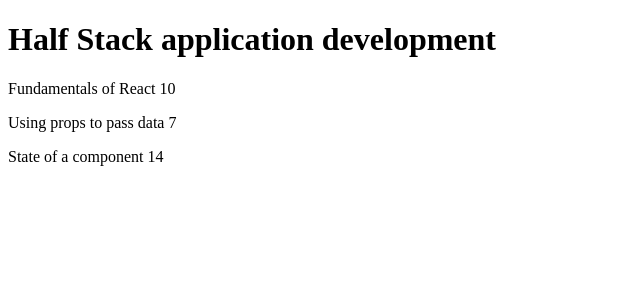
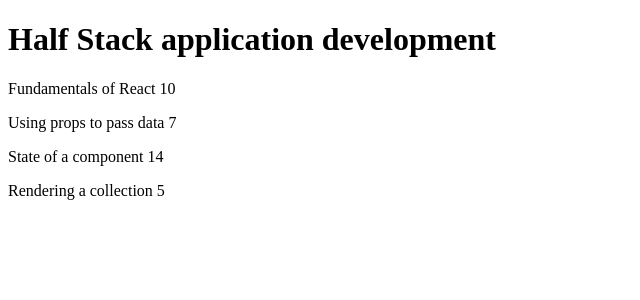
Before and after one commit to kevcomedia/fullstackopen2021-part2, a React (Create React App) app in the folder course-information/: page / in a window 1280 px wide. Shown: the top 300 px of the page, without its empty margins (0-640 px from the left). Built offline with nearby package versions, Linux system fonts and the light colour scheme.

Commit message:
Render parts array dynamically

```diff
--- a/course-information/src/App.js
+++ b/course-information/src/App.js
@@ -12,12 +12,12 @@
   )
 }
 
-const Content = (props) => {
+const Content = ({ parts }) => {
   return (
     <>
-      <Part part={props.parts[0]} />
-      <Part part={props.parts[1]} />
-      <Part part={props.parts[2]} />
+      {parts.map((part) => (
+        <Part part={part} key={part.id} />
+      ))}
     </>
   )
 }
@@ -62,6 +62,11 @@
         exercises: 14,
         id: 3,
       },
+      {
+        name: 'Rendering a collection',
+        exercises: 5,
+        id: 4,
+      },
     ],
   }
 
```
